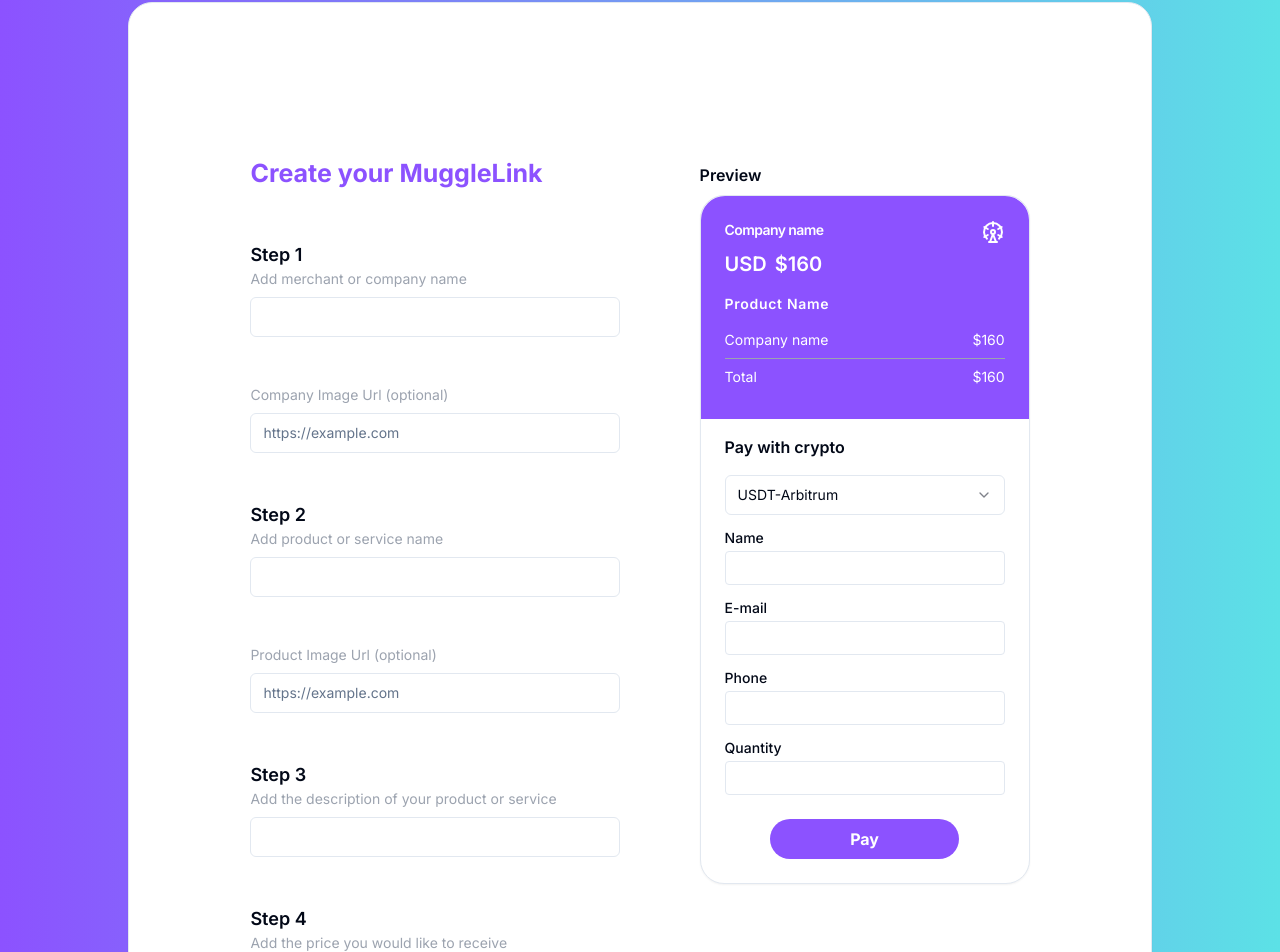
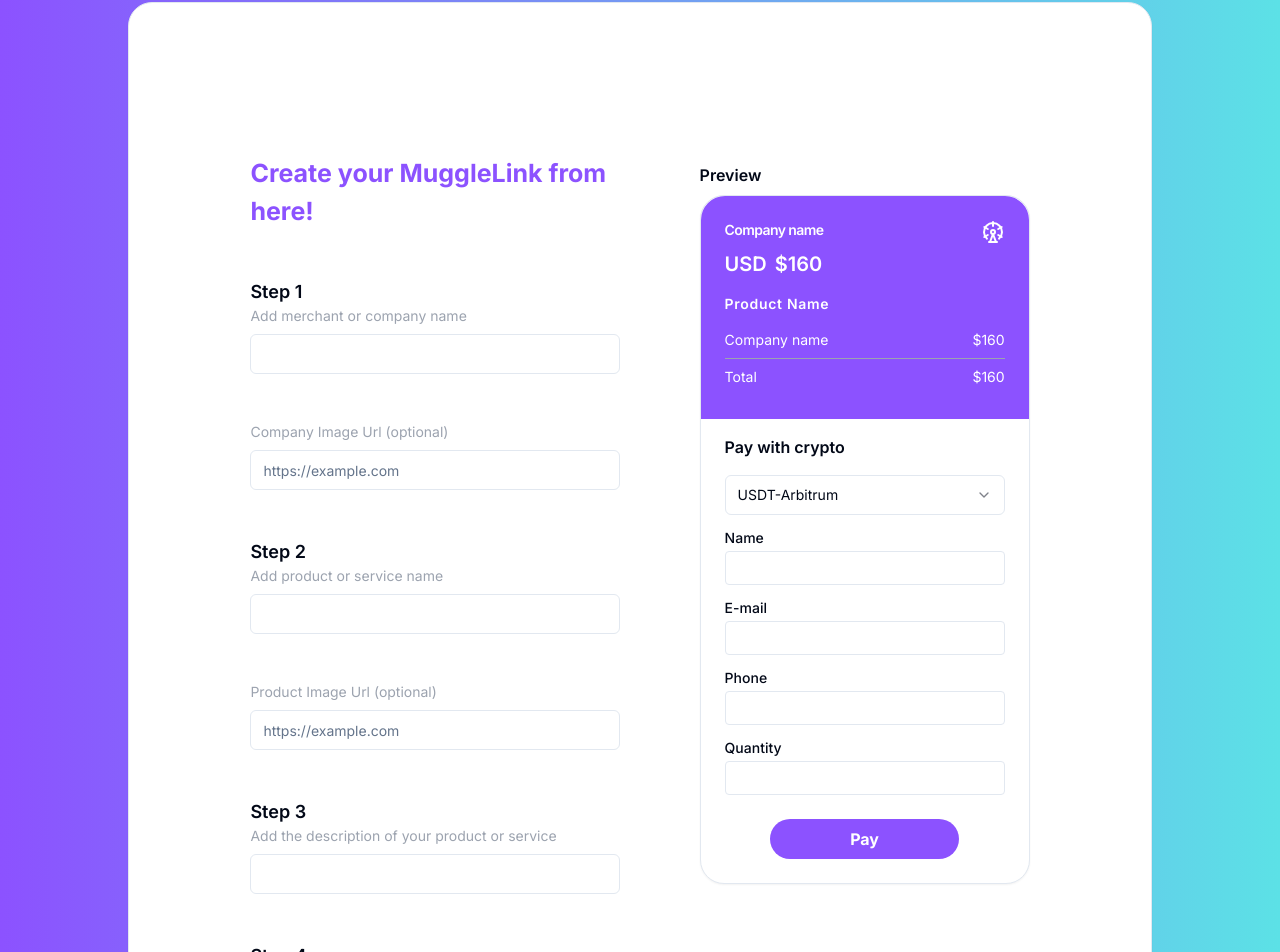
Before and after one commit to MugglePay/mugglelink-form, a Next.js app: page / in a window 1280 px wide. Shown: the part 977-1929 px from the top of the page. Built offline with nearby package versions, Linux system fonts and the light colour scheme.

Commit message:
check vercel setting

```diff
--- a/src/components/MerchantForm.tsx
+++ b/src/components/MerchantForm.tsx
@@ -134,7 +134,7 @@
                   fontWeight: "bold",
                 }}
               >
-                Create your MuggleLink
+                Create your MuggleLink from here!
               </span>
             </div>
             <FormField
```
